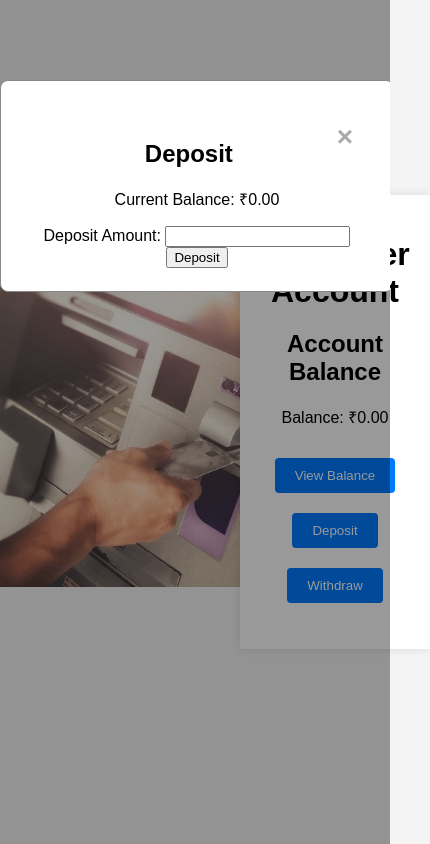
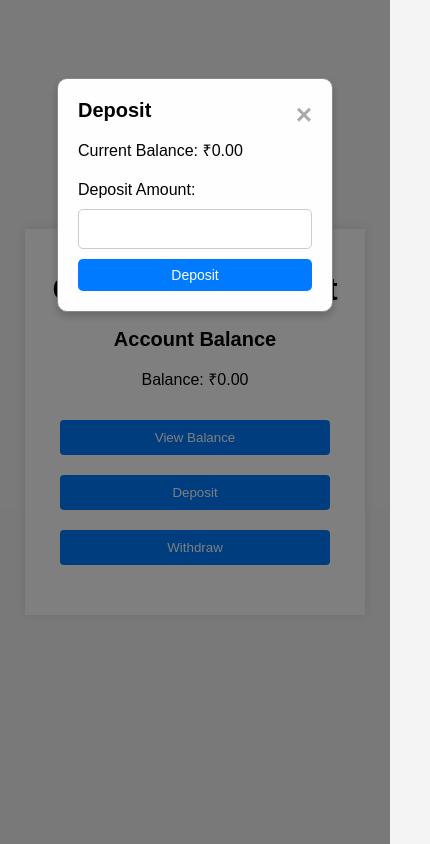
Before and after one commit to siddhesh-coder/Bank-Management-System, a plain HTML site: page DEVIKA(SCRUM MASTER)/index.html in a window 390 px wide. Both pictures are taken after a click on the button "Deposit". Shown: the whole page, 430 px wide, since content can reach past the window. Drawn offline with Linux system fonts and the light colour scheme.

Commit message:
improved the account section and made it responsive.

```diff
--- a/DEVIKA(SCRUM MASTER)/index.html
+++ b/DEVIKA(SCRUM MASTER)/index.html
@@ -1,19 +1,19 @@
 <!DOCTYPE html>
 <html lang="en">
   <head>
-    <meta charset="UTF-8">
-    <meta name="viewport" content="width=device-width, initial-scale=1.0">
+    <meta charset="UTF-8" />
+    <meta name="viewport" content="width=device-width, initial-scale=1.0" />
     <title>Bank Management System</title>
-    <link rel="stylesheet" href="style.css">
+    <link rel="stylesheet" href="style.css" />
   </head>
   <body>
+    <div class="container">
       <img class="img1" src="img1.jpg" alt="account_balance_img" />
-    <div class="container">
-
+      <div class="user-acc">
         <h1>Customer Account</h1>
         <div class="balance-section">
           <h2>Account Balance</h2>
-            <p id="balance">Balance: ₹ 0.00 </p>
+          <p id="balance">Balance: ₹ 0.00</p>
         </div>
         <div class="button-section">
           <button id="view-balance-btn">View Balance</button>
@@ -24,8 +24,7 @@
           <p id="message"></p>
         </div>
       </div>
-
-
+    </div>
 
     <!-- Deposit Modal -->
     <div id="deposit-modal" class="modal">
@@ -35,8 +34,15 @@
         <p id="deposit-balance">Current Balance: ₹0.00</p>
         <form id="deposit-form">
           <label for="deposit-amount">Deposit Amount:</label>
-                <input type="number" id="deposit-amount" min="0.01" step="0.01" required>
-                <button type="submit">Deposit</button>
+          <input
+            class="form-style"
+            type="number"
+            id="deposit-amount"
+            min="0.01"
+            step="0.01"
+            required
+          />
+          <button class="tap-btn" type="submit">Deposit</button>
         </form>
       </div>
     </div>
@@ -49,8 +55,15 @@
         <p id="withdraw-balance">Current Balance: ₹0.00</p>
         <form id="withdraw-form">
           <label for="withdraw-amount">Withdraw Amount:</label>
-                <input type="number" id="withdraw-amount" min="500" step="0.01" required>
-                <button type="submit">Withdraw</button>
+          <input
+            class="form-style"
+            type="number"
+            id="withdraw-amount"
+            min="500"
+            step="0.01"
+            required
+          />
+          <button class="tap-btn" type="submit">Withdraw</button>
         </form>
       </div>
     </div>
--- a/DEVIKA(SCRUM MASTER)/script.js
+++ b/DEVIKA(SCRUM MASTER)/script.js
@@ -81,7 +81,7 @@ document.addEventListener("DOMContentLoaded", () => {
             messageElement.textContent = "";
             withdrawModal.style.display = "none";
         } else {
-            messageElement.textContent = "Invalid withdraw amount. Minimum amount is ₹500 or insufficient balance.";
+            alert("Invalid withdraw amount. Minimum amount is ₹500 or insufficient balance.");
         }
         withdrawForm.reset();
     });
--- a/DEVIKA(SCRUM MASTER)/style.css
+++ b/DEVIKA(SCRUM MASTER)/style.css
@@ -10,20 +10,23 @@ body {
 }
 
 .container {
+  display: flex;
+  justify-content: center;
+  flex-wrap: wrap;
+}
+
+.img1 {
+  width: 300px;
+  object-fit: cover;
+}
+
+.user-acc {
   background-color: #fff;
   padding: 20px;
   box-shadow: 0 0 10px rgba(0, 0, 0, 0.1);
   width: 300px;
   text-align: center;
-
 }
-
-.img1 {
-    height: 330px;
-    width: 280px;
-    object-fit: cover;
-  }
-
 
 h1 {
   margin-bottom: 20px;
@@ -34,6 +37,7 @@ h1 {
 }
 
 .button-section button {
+  width: 90%;
   padding: 10px 20px;
   margin: 10px;
   background-color: #007bff;
@@ -51,33 +55,33 @@ h1 {
   color: red;
 }
 
-/* Modal styles */
+/* General Modal Styles */
 .modal {
   display: none;
   position: fixed;
-    z-index: 1;
+  z-index: 1000;
   left: 0;
   top: 0;
   width: 100%;
   height: 100%;
   overflow: auto;
-    background-color: rgb(0, 0, 0);
-    background-color: rgba(0, 0, 0, 0.4);
-    padding-top: 60px;
+  background-color: rgba(0, 0, 0, 0.5);
 }
 
+/* Modal Content */
 .modal-content {
-    background-color: #fff;
-    margin: 5% auto;
-    padding: 40px ;
+  background-color: #fefefe;
+  margin: 15% auto;
+  padding: 20px;
   border: 1px solid #888;
-    width: 80%;
-    height: 130px;
+  width: 90%;
   max-width: 500px;
-    border-radius: 8px;
-    text-align: center;
+  border-radius: 10px;
+  box-shadow: 0 4px 8px rgba(0, 0, 0, 0.2);
+  animation: fadeIn 0.3s ease;
 }
 
+/* Close Button */
 .close {
   color: #aaa;
   float: right;
@@ -87,7 +91,112 @@ h1 {
 
 .close:hover,
 .close:focus {
-    color: black;
+  color: #000;
   text-decoration: none;
   cursor: pointer;
 }
+
+/* Headings and Paragraphs */
+h2 {
+  margin-top: 0;
+  font-size: 24px;
+}
+
+p {
+  font-size: 18px;
+  margin-bottom: 20px;
+}
+
+/* Form Styles */
+.form-style {
+  width: 100%;
+  padding: 10px;
+  margin: 10px 0;
+  display: inline-block;
+  border: 1px solid #ccc;
+  border-radius: 5px;
+  box-sizing: border-box;
+  font-size: 16px;
+  transition: border-color 0.3s ease, box-shadow 0.3s ease;
+}
+
+.form-style:focus {
+  border-color: #007bff;
+  box-shadow: 0 0 5px rgba(0, 123, 255, 0.5);
+  outline: none;
+}
+
+/* Button Styles */
+.tap-btn {
+  background-color: #007bff;
+  color: #ffffff;
+  border: none;
+  border-radius: 5px;
+  padding: 10px 20px;
+  font-size: 16px;
+  cursor: pointer;
+  transition: background-color 0.3s ease;
+  width: 100%;
+  box-sizing: border-box;
+}
+
+.tap-btn:hover {
+  background-color: #0056b3;
+}
+
+.tap-btn:active {
+  background-color: #004085;
+}
+
+.tap-btn:focus {
+  outline: none;
+  box-shadow: 0 0 0 3px rgba(0, 123, 255, 0.5);
+}
+
+/* Keyframes for fade-in effect */
+@keyframes fadeIn {
+  from {
+    opacity: 0;
+  }
+  to {
+    opacity: 1;
+  }
+}
+
+/* Responsive Design */
+@media (max-width: 600px) {
+  .modal-content {
+    margin: 20% auto;
+    width: 95%;
+  }
+
+  h2 {
+    font-size: 20px;
+  }
+
+  p {
+    font-size: 16px;
+  }
+
+  .tap-btn {
+    font-size: 14px;
+    padding: 8px 15px;
+  }
+}
+
+/* Responsive styles */
+@media (max-width: 768px) {
+  .modal-content {
+    width: 60%;
+  }
+}
+
+@media (max-width: 480px) {
+  .img1 {
+    display: none;
+  }
+  .modal-content {
+    padding: 20px;
+    height: auto;
+  }
+}
```
Also changed, not shown: SIDDHESH/register.html (+21 -0 lines), SIDDHESH/register.js (+13 -0 lines). Lines whose indentation alone changed are shown as unchanged.
